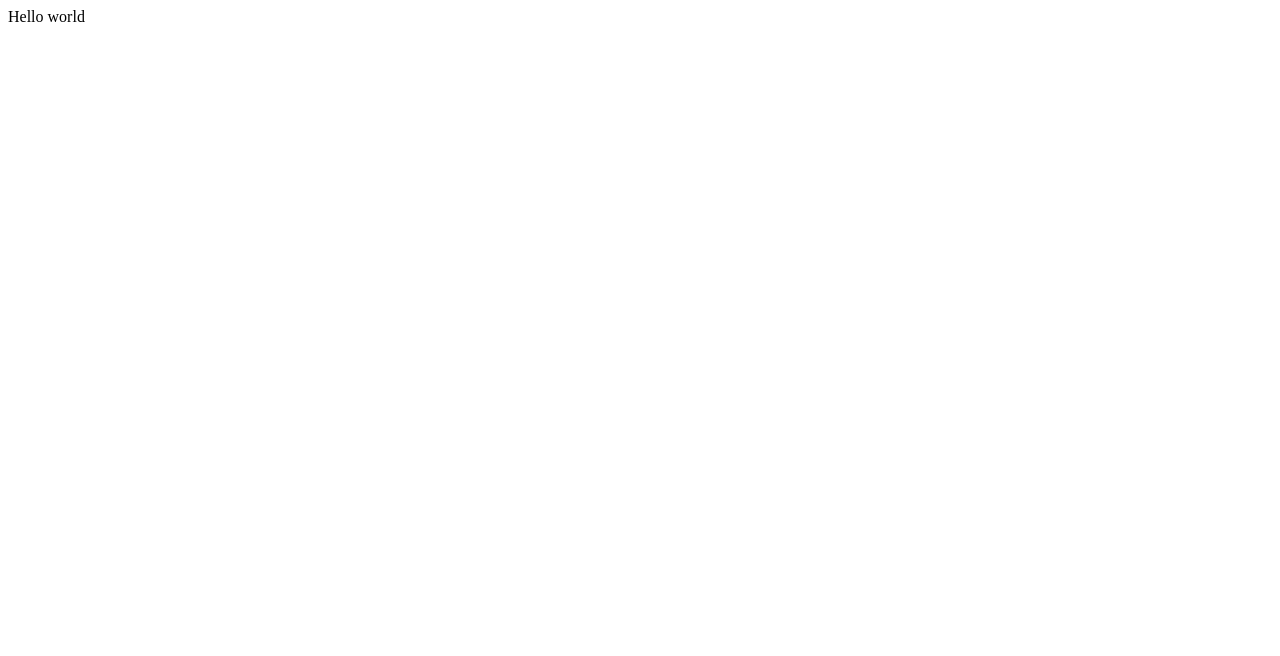
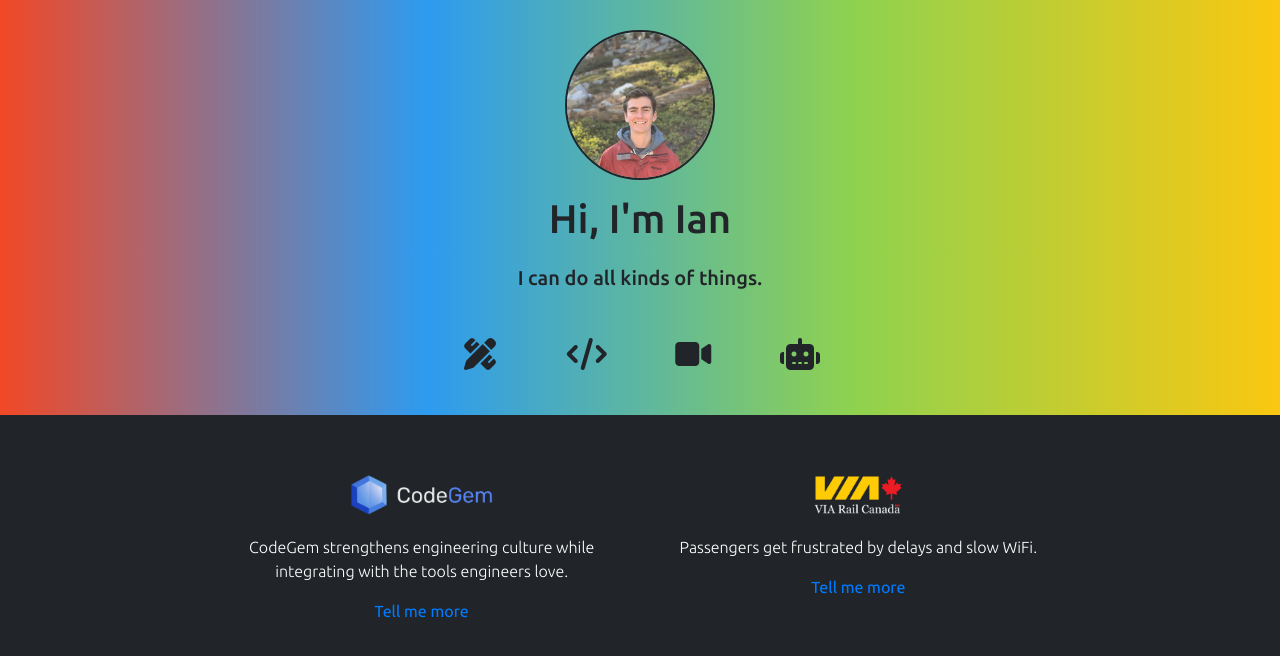
Before and after one commit to irkemp/portfolio, a plain HTML site: page index.html in a window 1280 px wide. Drawn offline with nearby package versions, Linux system fonts and the light colour scheme.

Commit message:
Created landing page with bootstrap

```diff
--- /dev/null
+++ b/css/main.css
@@ -0,0 +1,62 @@
+.profile-picture {
+  border-radius: 50%;
+  border: 2px solid #212529;
+}
+
+.page-header {
+  background: linear-gradient(to right, #f24827, #2d9bf0, #8fd24f, #fac711);
+  padding-top: 15px;
+  padding-bottom: 15px;
+}
+
+.center {
+  text-align: center;
+}
+
+.yellow {
+  background-color: #fac711;
+}
+
+.red {
+  background-color: #f24827;
+}
+
+.blue {
+  background-color: #2d9bf0;
+}
+
+.green {
+  background-color: #8fd24f;
+}
+
+.row.header {
+  margin-top: 15px;
+  margin-bottom: 15px;
+}
+
+.row.header.icons {
+  margin-top: 40px;
+  margin-bottom: 30px;
+}
+
+.project-card {
+  margin-top: 30px;
+  padding-top: 30px;
+  padding-left: 15px;
+  padding-right: 15px;
+}
+
+.project-card-image {
+  height: 60px;
+  align-items: center;
+}
+
+.main {
+  font-family: "Ubuntu", sans-serif;
+  background-color: #212529;
+}
+
+p {
+  color: white;
+  font-weight: 300;
+}
--- a/index.html
+++ b/index.html
@@ -1 +1,81 @@
-Hello world
+<html>
+    <head>
+        <title>Ian Kemp Portfolio</title>
+        <link rel="stylesheet" href="https://stackpath.bootstrapcdn.com/bootstrap/4.4.1/css/bootstrap.min.css" integrity="sha384-Vkoo8x4CGsO3+Hhxv8T/Q5PaXtkKtu6ug5TOeNV6gBiFeWPGFN9MuhOf23Q9Ifjh" crossorigin="anonymous">
+        <script src="https://kit.fontawesome.com/6eb4b6e284.js" crossorigin="anonymous"></script>
+        <link href="https://fonts.googleapis.com/css2?family=Ubuntu:wght@300;400;500&display=swap" rel="stylesheet">
+        <link rel="stylesheet" href="css/main.css"></link>
+    </head>
+    <body class="main">
+        <div class="page-header">
+            <div class="container-fluid">
+                <div class="row justify-content-center header">
+                    <img src="images/ian.jpg" class="profile-picture" height=150px width=150px></img>
+                </div>
+                <div class="row justify-content-center">
+                    <h1>
+                        Hi, I'm Ian
+                    </h1>
+                </div>
+                <div class="row justify-content-center header">
+                    <h5>
+                        I can do all kinds of things.
+                    </h5>
+                </div>
+                <div class="row justify-content-center header icons">
+                    <div class="col col-sm-1 center">
+                        <i class="fas fa-pencil-ruler fa-2x"></i>
+                    </div>
+                    <div class="col col-sm-1 center">
+                        <i class="fas fa-code fa-2x"></i>
+                    </div>
+                    <div class="col col-sm-1 center">
+                        <i class="fas fa-video fa-2x"></i>
+                    </div>
+                    <div class="col col-sm-1 center">
+                        <i class="fas fa-robot fa-2x"></i>
+                    </div>
+                </div>
+            </div>
+        </div>
+        <div container-fluid>
+            <div class="row justify-content-center">
+                <div class="col-sm-8 col-md-4 center">
+                    <div class="project-card">
+                        <div class="project-card-image">
+                            <img src="images/codegem.png" height=40px></img>
+                        </div>
+                        <p>
+                            CodeGem strengthens engineering culture while integrating
+                            with the tools engineers love.
+                        </p>
+                        <a href="projects/codegem.html">Tell me more</a>
+                    </div>
+                </div>
+                <div class="col-sm-8 col-md-4 center">
+                    <div class="project-card">
+                        <div class="project-card-image">
+                            <img src="images/via-rail.png" height=45px></img>
+                        </div>
+                        <p>
+                            Passengers get frustrated by delays and slow WiFi.
+
+                        </p>
+                        <a href="projects/codegem.html">Tell me more</a>
+                    </div>
+                </div>
+            </div>
+        </div>
+
+
+
+
+
+
+
+
+        <script src="https://code.jquery.com/jquery-3.4.1.slim.min.js" integrity="sha384-J6qa4849blE2+poT4WnyKhv5vZF5SrPo0iEjwBvKU7imGFAV0wwj1yYfoRSJoZ+n" crossorigin="anonymous"></script>
+        <script src="https://cdn.jsdelivr.net/npm/popper.js@1.16.0/dist/umd/popper.min.js" integrity="sha384-Q6E9RHvbIyZFJoft+2mJbHaEWldlvI9IOYy5n3zV9zzTtmI3UksdQRVvoxMfooAo" crossorigin="anonymous"></script>
+        <script src="https://stackpath.bootstrapcdn.com/bootstrap/4.4.1/js/bootstrap.min.js" integrity="sha384-wfSDF2E50Y2D1uUdj0O3uMBJnjuUD4Ih7YwaYd1iqfktj0Uod8GCExl3Og8ifwB6" crossorigin="anonymous"></script>
+    </body>
+</html>
```
Also changed, not shown: projects/codegem.html (added, +3 -0 lines), images/codegem.png (added), images/ian.jpg (added), images/via-rail.png (added).
